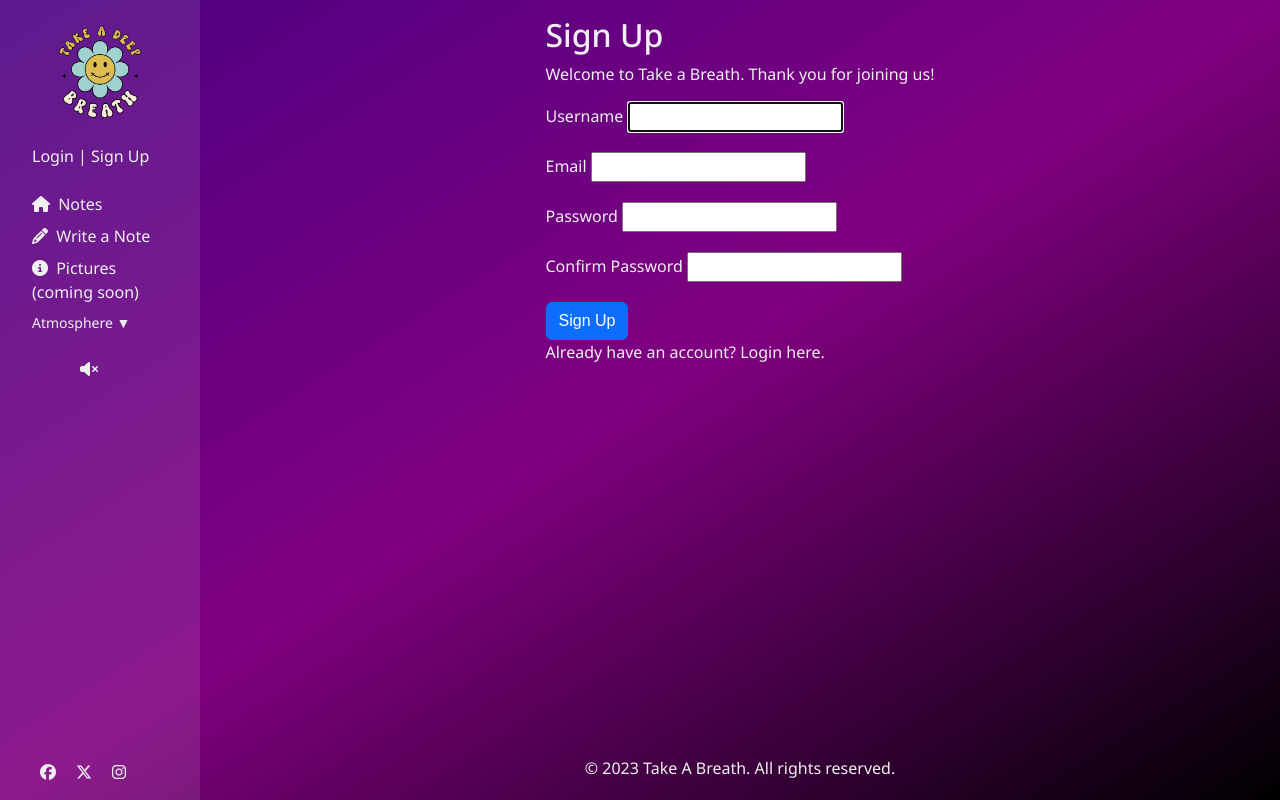
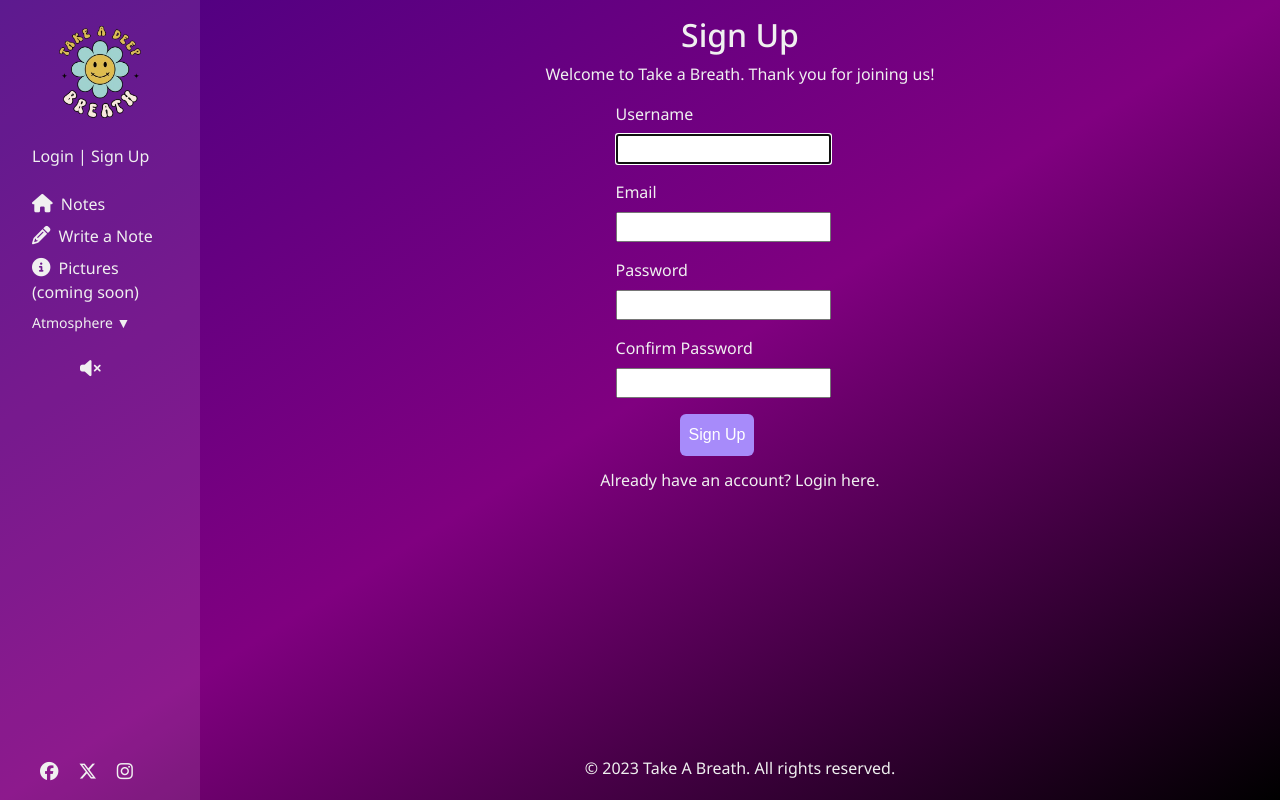
Before and after one commit to DaniqueJ-R/milestone_proj_3, a Django app: page /signup/ in a window 1280 px wide. Run offline with Django 4.2, Linux system fonts and the light colour scheme; data comes from the database, SQL or seed files in the repository; some libraries are stand-ins or nearby versions; some web fonts are replaced.

Commit message:
styled sign up page

```diff
--- a/quote/templates/accounts/signup.html
+++ b/quote/templates/accounts/signup.html
@@ -4,11 +4,24 @@
 
 <!-- Signup.html content starts here -->
  <main>
-<section class="signup-section">
-  <div class="container">
-    <h2>Sign Up</h2>
-    <p>Welcome to Take a Breath. Thank you for joining us!</p>
-<form method="post" action="{% url 'signup' %}">
+<section class="signup-section d-flex justify-content-center align-items-center">
+  <div class="container ">
+    <h2 class="text-center">Sign Up</h2>
+    <p class="text-center">Welcome to Take a Breath. Thank you for joining us!</p>
+<form method="post" action="{% url 'signup' %}" class="form-wrapper">
+  {% if form.non_field_errors %}
+    <div class="alert alert-danger">
+      {{ form.non_field_errors }}
+    </div>
+  {% endif %}
+
+  {% if messages %}
+    <div class="messages">
+      {% for message in messages %}
+        <div class="alert {{ message.tags }}">{{ message }}</div>
+      {% endfor %}
+    </div>
+  {% endif %}
   {% csrf_token %}
 
   <div class="mb-3">
@@ -43,10 +56,10 @@
     {% endif %}
   </div>
 
-  <button type="submit" class="btn btn-primary">Sign Up</button>
+  <button type="submit" class="btn btn-theme">Sign Up</button>
 </form>
 
-    <p>Already have an account? <a href="{% url 'login' %}">Login here</a>.</p>
+    <p class="text-center">Already have an account? <a href="{% url 'login' %}">Login here</a>.</p>
   </div>
 </section>
 </main>
--- a/static/css/style.css
+++ b/static/css/style.css
@@ -57,7 +57,7 @@ a {
 
 i {
   padding-right: 0.25rem;
-  font-size: 1rem;
+  font-size: 1.15rem;
 }
 
 .hidden {
@@ -93,7 +93,6 @@ i {
   padding: 0.25rem 3rem;
   padding-right: 0rem;
 }
-
 
 .dropdown-container {
   margin-bottom: 1rem;
@@ -136,7 +135,6 @@ i {
   color: #ff6347; /* Change to your desired hover color */
 }
 
-
 #select-mood {
   padding-top: 0.25rem;
 }
@@ -166,7 +164,6 @@ i {
 .heading-section {
   font-size: 2.5rem;
 }
-
 
 /* Home page Styles */
 .notes-container {
@@ -237,8 +234,7 @@ i {
 }
 
 #sticky-note-writing textarea::placeholder,
-#sticky-note-writing input::placeholder
- {
+#sticky-note-writing input::placeholder {
   color: var(--black);
   font-style: italic;
 }
@@ -249,7 +245,7 @@ i {
 }
 
 .login-section {
-padding-top:5rem;
+  padding-top: 5rem;
 }
 
 #quoteForm {
@@ -303,6 +299,18 @@ blockquote {
   background-color: rgba(254, 240, 138, 0.6);
   border-radius: 4px;
   box-shadow: 0 2px 4px rgba(0, 0, 0, 0.1);
+}
+
+.form-wrapper {
+  max-width: 64%;
+  width: 100%;
+  margin: auto;
+  padding-bottom: 0.75rem;
+}
+
+.form-wrapper button {
+  padding: 0.5rem;
+  margin-left: 4rem;
 }
 
 /* PopUp effect */
```
Lines whose indentation alone changed are shown as unchanged.
